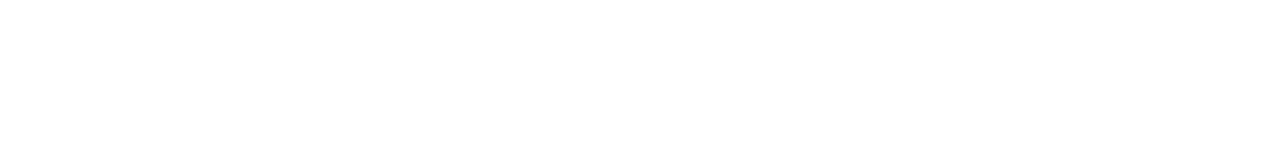
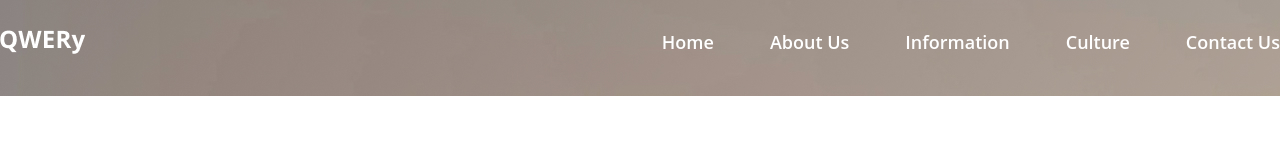
Before and after one commit to shakhawat-coder/qwery, a website built with Vite: page index.html in a window 1280 px wide. Built offline with nearby package versions, Linux system fonts and the light colour scheme.

Commit message:
navbar design

```diff
--- a/index.html
+++ b/index.html
@@ -9,7 +9,42 @@
 </head>
 
 <body>
+    <nav class="w-full left-0 top-0 absolute py-7">
+        <div class="container mx-auto">
+            <div class="lg:flex justify-between items-center">
+                <div class="">
+                    <picture>
+                        <a href="#home"><img src="./images/logo.png" alt="logo"></a>
+                    </picture>
+                </div>
+                <menu class="lg:flex gap-x-14">
+                    <li>
+                        <a class="font-opensans text-lg font-semibold text-white hover:text-black transition-all duration-300"
+                            href="#">Home</a>
+                    </li>
+                    <li>
+                        <a class="font-opensans text-lg font-semibold text-white hover:text-black transition-all duration-300"
+                            href="#">About Us</a>
+                    </li>
+                    <li>
+                        <a class="font-opensans text-lg font-semibold text-white hover:text-black transition-all duration-300"
+                            href="#">Information</a>
+                    </li>
+                    <li>
+                        <a class="font-opensans text-lg font-semibold text-white hover:text-black transition-all duration-300"
+                            href="#">Culture</a>
+                    </li>
+                    <li>
+                        <a class="font-opensans text-lg font-semibold text-white hover:text-black transition-all duration-300"
+                            href="#">Contact Us</a>
+                    </li>
+                </menu>
+            </div>
+        </div>
+    </nav>
+    <section class="bg-bannerbg py-12">
 
+    </section>
 </body>
 
 </html>
--- a/tailwind.config.js
+++ b/tailwind.config.js
@@ -3,7 +3,19 @@ module.exports = {
   content: ["*"],
   theme: {
     extend: {
+      maxWidth: {
 
+      },
+      colors:{
+        navcolour:"#ffffff99",
+      },
+      fontFamily:{
+        'opensans': "'Open Sans', sans-serif;",
+      },
+      backgroundImage: {
+        'bannerbg': "url('./images/banner.jpg')",
+         'startbg': "url('./images/cta.png')",
+      },
     },
   },
   plugins: [],
```
